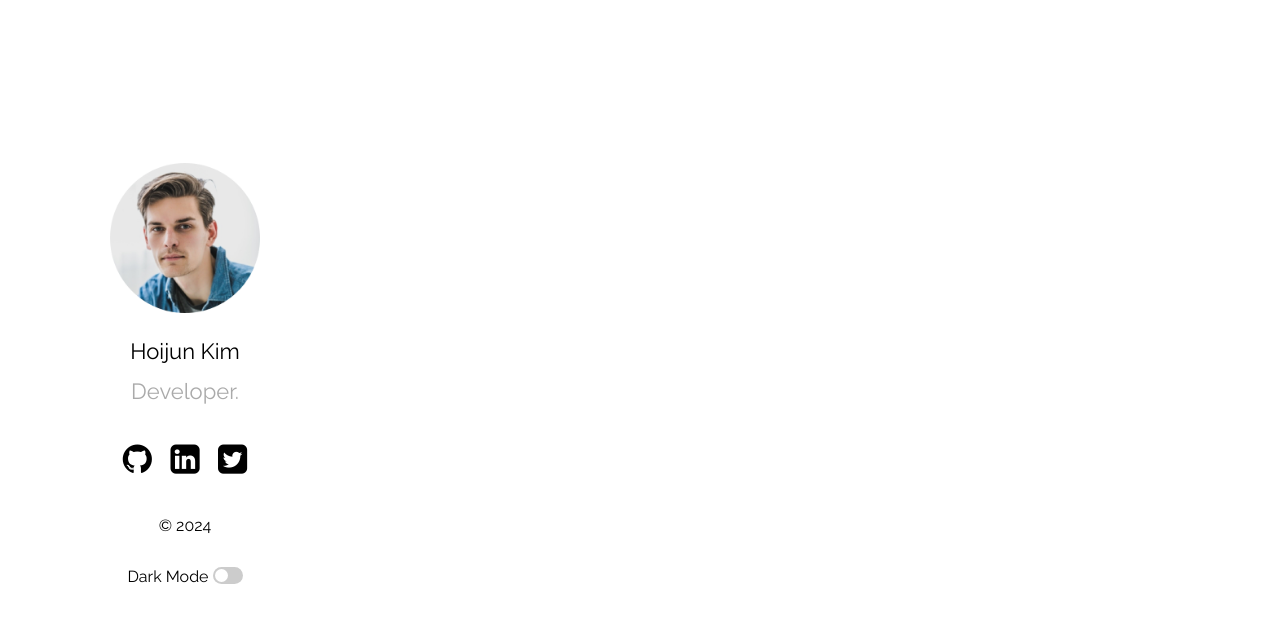
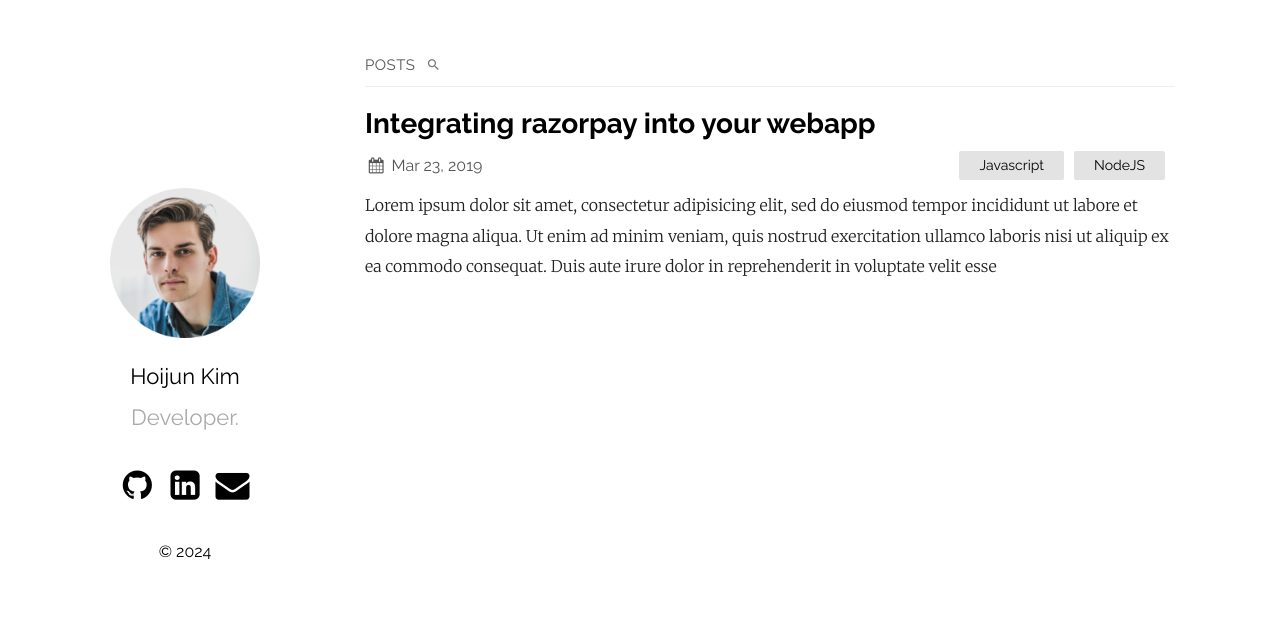
Before and after one commit to Hoit-Chron/Hoit-Chron.github.io, a Jekyll site: the page built from index.md, in a window 1280 px wide. Shown: the top 623 px of the page. Built offline with Jekyll 4.4.1, drawn with Linux system fonts in a browser that asks for light colours.

Commit message:
post test

````diff
--- a/_config.yml
+++ b/_config.yml
@@ -17,7 +17,7 @@ plainwhite:
   date_format: "%b %-d, %Y"
   sitemap: true # set to true to generate sitemap.xml content
   search: true # set to true to enable searchbar
-  dark_mode: true # set to true to add dark mode toggle
+  dark_mode: false # set to true to add dark mode toggle
   portfolio_image: "assets/portfolio.png" # the path from the base directory of the site to the image to display (no / at the start)
   html_lang: "en" # set the lang attribute of the <html> tag for the pages. See here for a list of codes: https://www.w3schools.com/tags/ref_country_codes.asp
   condensed_mobile:
@@ -26,8 +26,8 @@ plainwhite:
     - post
   # generate social links in footer
   social_links:
-    twitter: samarsault
-    github:  samarsault
+    # twitter: samarsault
+    github:  https://github.com/Hoit-Chron
     linkedIn: in/samarsault
     #dribbble: jekyll
     #flickr:   jekyll
@@ -38,7 +38,7 @@ plainwhite:
     #soundcloud: jekyll
     #telegram: jekyll
     #gitlab: jekyll
-    #email: jekyll
+    email: kim.hoijun@tsp-xr.com
 
     # Mastodon instances
     # mastodon:
--- /dev/null
+++ b/_posts/2019-03-23-welcome-to-jekyll.markdown
@@ -0,0 +1,28 @@
+---
+layout: post
+title:  "Integrating razorpay into your webapp"
+date:   2019-03-23 21:03:36 +0530
+categories: Javascript NodeJS
+---
+Lorem ipsum dolor sit amet, consectetur adipisicing elit, sed do eiusmod tempor incididunt ut labore et dolore magna aliqua. Ut enim ad minim veniam, quis nostrud exercitation ullamco laboris nisi ut aliquip ex ea commodo consequat. Duis aute irure dolor in reprehenderit in voluptate velit esse
+
+```javascript
+const Razorpay = require('razorpay');
+
+let rzp = Razorpay({
+	key_id: 'KEY_ID',
+	secret: 'name'
+});
+
+// capture request
+rzp.capture(payment_id, cost)
+	.then(function (data) {
+		return 2;
+	})
+```
+
+Check out the [Jekyll docs][jekyll-docs] for more info on how to get the most out of Jekyll. File all bugs/feature requests at [Jekyll’s GitHub repo][jekyll-gh]. If you have questions, you can ask them on [Jekyll Talk][jekyll-talk].
+
+[jekyll-docs]: https://jekyllrb.com/docs/home
+[jekyll-gh]:   https://github.com/jekyll/jekyll
+[jekyll-talk]: https://talk.jekyllrb.com/
````
